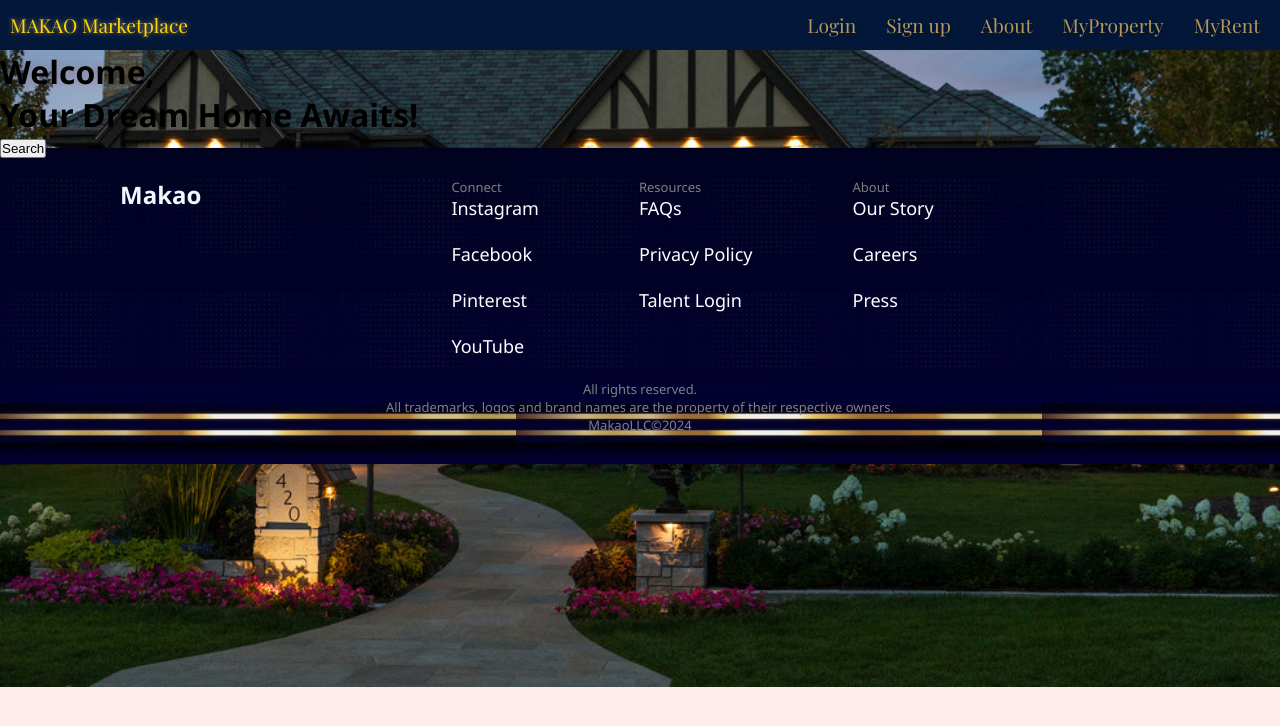
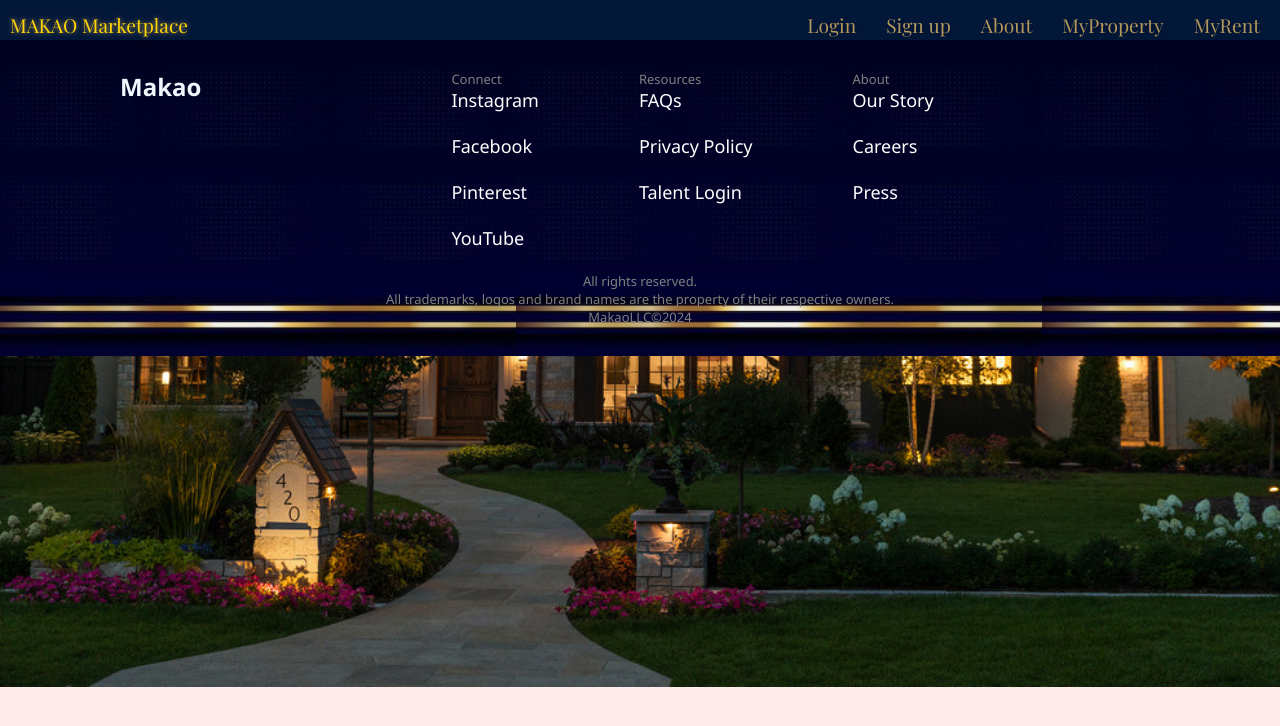
Before and after one commit to NICKMUGO/Real-Estate-App, a React (Create React App) app in the folder client/: page /landingpage in a window 1280 px wide. Shown: the top 726 px of the page. Built offline with nearby package versions, Linux system fonts and the light colour scheme.

Commit message:
modified navbar split

```diff
--- a/client/src/App.js
+++ b/client/src/App.js
@@ -9,7 +9,7 @@ import Footer from "./Components/Footer";
 import MyPaymentspage from "./Components/MyPaymentspage";
 import Signup from "./Components/Signup";
 import Login from "./Components/Login";
-
+import landingpage from "./Components/landingpage";
 
 function App() {
 
@@ -26,6 +26,7 @@ function App() {
         <Route path="/questions" element={<QuestionsPage/>}/>
         <Route path="/signup" element={<Signup/>}/>
         <Route path="/login" element={<Login/>}/>
+        <Route path="/landingpage" element={<landingpage/>}/>
       </Routes>
       <Footer />
     </BrowserRouter>
--- a/client/src/Components/HomePage.js
+++ b/client/src/Components/HomePage.js
@@ -2,9 +2,12 @@ import AwardsPage from "./AwardsPage";
 import HighlightsofHouses from "./HighlightsofHouses";
 import React from "react";
 import QuestionsPage from "./QuestionsPage";
+import landingpage from "./landingpage";
 function HomePage() {
     return (
       <div>
+          <landingpage/>
+          <br></br><br></br><br></br><br></br><br></br><br></br><br></br><br></br><br></br><br></br><br></br><br></br><br></br><br></br><br></br><br></br><br></br><br></br><br></br><br></br><br></br><br></br><br></br><br></br><br></br><br></br>
           <AwardsPage/>
           <br></br><br></br><br></br>
           <HighlightsofHouses/>
--- a/client/src/Components/NavBar.js
+++ b/client/src/Components/NavBar.js
@@ -27,19 +27,7 @@ function Navbar() {
                 </ul>
             </nav>
 
-            <div className="bodytext">
-                <h1>Welcome,</h1>
-                <h1>Your Dream Home Awaits!</h1>
-                {/*
-                <p>Quick Search</p>
-                <input type="text" className="input" placeholder="Location" />
-                <input type="text" className="input" placeholder="Property Type" />
-                <input type="text" className="input" placeholder="Price Range" />
-                */}
-                <button className="navbarbutton">
-                    <span>Search</span>
-                </button>
-            </div>
+
         </div>
     );
 }
--- a/client/src/Components/landingpage.css
+++ b/client/src/Components/landingpage.css
@@ -29,7 +29,7 @@
     font-style: normal;
   } */
 
-  body {
+  .bodytext {
     height: 65vh;
     background-image: url(house.jpg);
     background-size: cover;
```
